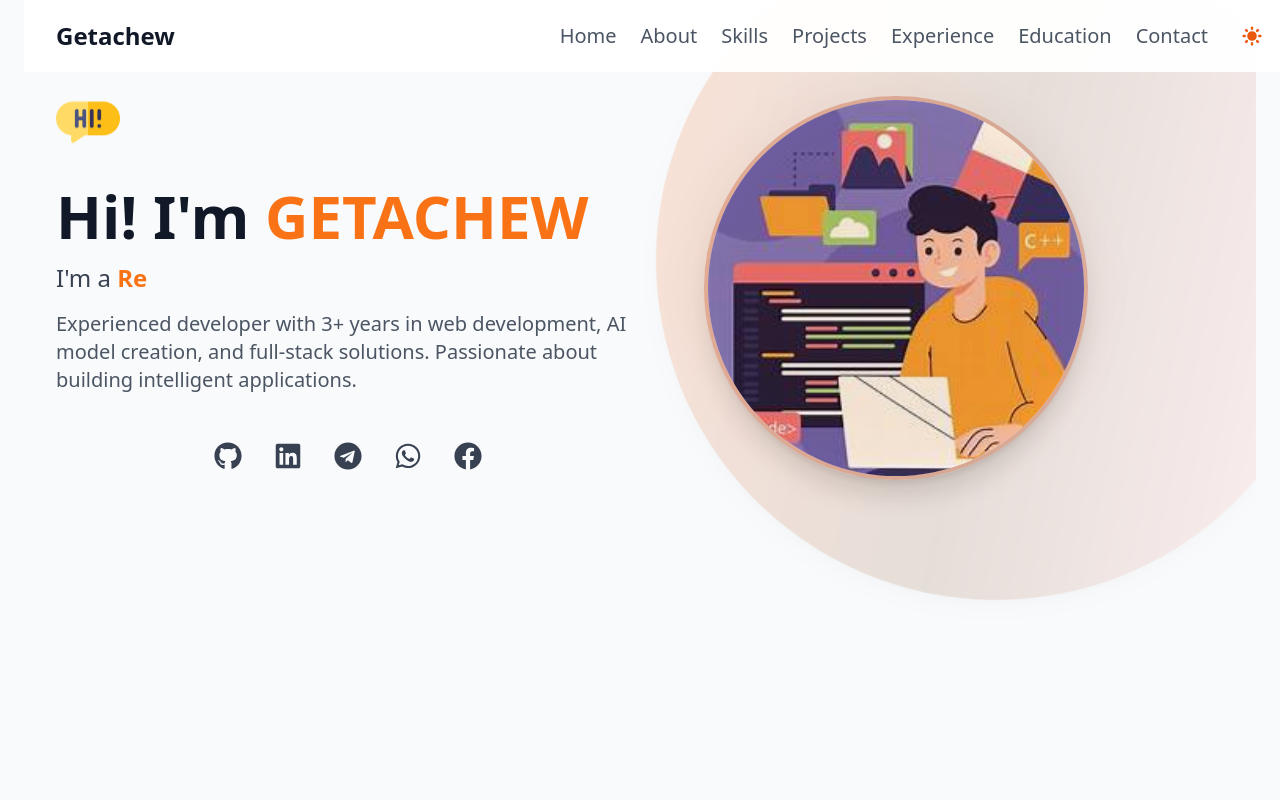
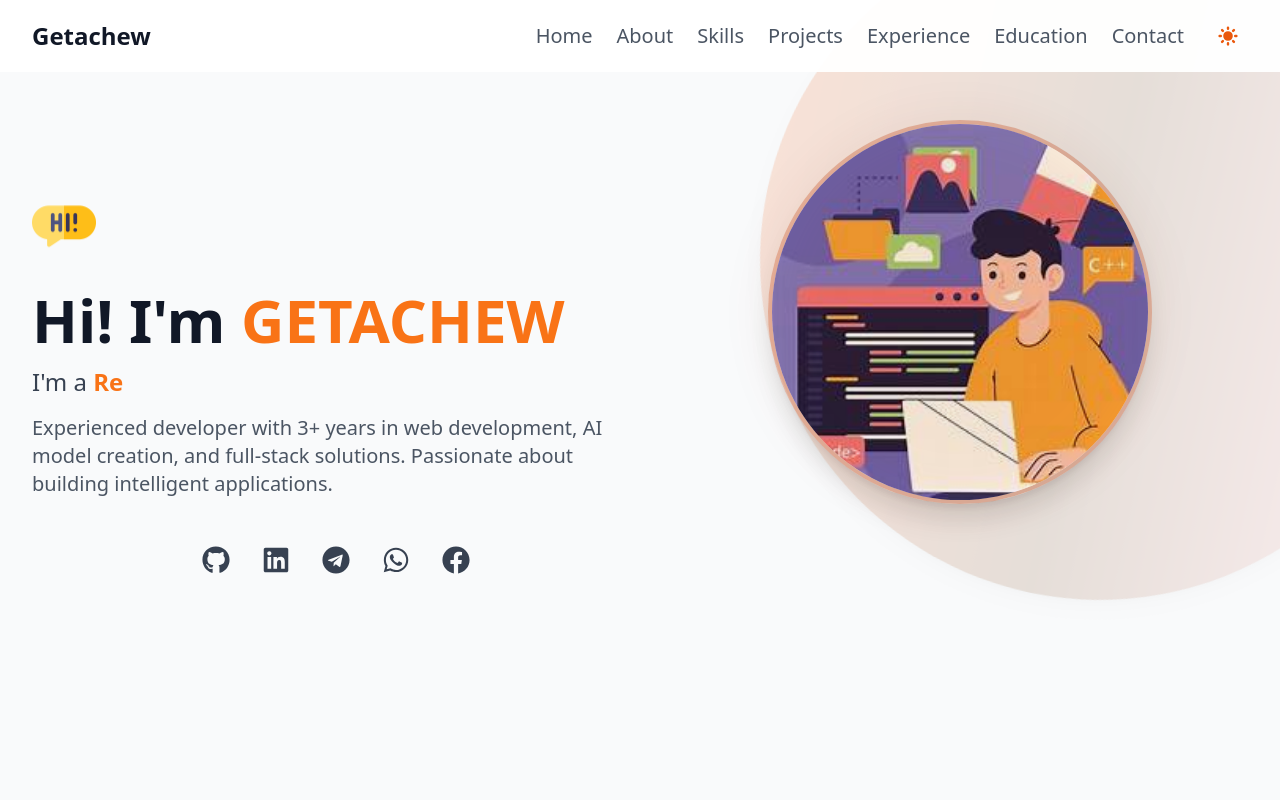
Before and after one commit to Getachew0557/getachew-portfolio-dev, a React (Vite) app: page / in a window 1280 px wide. Shown: the top 800 px of the page. Built offline with nearby package versions, Linux system fonts and the light colour scheme.

Commit message:
adjust image positioning

```diff
--- a/src/components/hero/Hero.jsx
+++ b/src/components/hero/Hero.jsx
@@ -1,19 +1,24 @@
 import React, { useEffect, useState } from 'react';
 import Navbar from '../navbar/Navbar';
-import { FaGithub, FaLinkedin, FaTelegram, FaFacebook, FaWhatsapp } from 'react-icons/fa';
+import {
+  FaGithub,
+  FaLinkedin,
+  FaTelegram,
+  FaFacebook,
+  FaWhatsapp,
+} from 'react-icons/fa';
 import hi from '../../assets/hi.png';
 import img from '../../assets/hero.jpg';
 
 export default function Hero({ darkMode, toggleDarkMode }) {
   const [text, setText] = useState('');
   const professions = [
-    "AI/Machine Learning Engineer",
-    "Data Scientist",
-    "Full Stack Developer",
-    "Gen AI Engineer",
-    "Researcher",
+    'AI/Machine Learning Engineer',
+    'Data Scientist',
+    'Full Stack Developer',
+    'Gen AI Engineer',
+    'Researcher',
   ];
-
   let currentProfessionIndex = 0;
 
   useEffect(() => {
@@ -35,7 +40,8 @@ export default function Hero({ darkMode, toggleDarkMode }) {
 
               if (currentText.length === 0) {
                 clearInterval(eraseInterval);
-                currentProfessionIndex = (currentProfessionIndex + 1) % professions.length;
+                currentProfessionIndex =
+                  (currentProfessionIndex + 1) % professions.length;
                 typeProfession();
               }
             }, 50);
@@ -48,21 +54,31 @@ export default function Hero({ darkMode, toggleDarkMode }) {
   }, []);
 
   return (
-    <section id='home' className={`relative px-6 overflow-hidden min-h-screen flex flex-col transition-colors duration-300
-        ${darkMode ? 'bg-gray-900' : 'bg-gray-50'}`}>
-          <div className={`relative overflow-hidden min-h-screen flex flex-col transition-colors duration-300
-        ${darkMode ? 'bg-gray-900' : 'bg-gray-50'}`}>
-
+    <section
+      id="home"
+      className={`relative overflow-hidden min-h-screen transition-colors duration-300 flex flex-col
+        ${darkMode ? 'bg-gray-900' : 'bg-gray-50'}`}
+    >
       {/* Animated Yellow Circle */}
-      <div className={`hidden md:block h-[500px] w-[500px] lg:h-[680px] lg:w-[680px] right-0
-          bg-gradient-to-r absolute rounded-full transform rotate-12 -top-20 md:-top-40 lg:-top-20
-          -right-20 md:-right-40 lg:-right-20 shadow-lg animate-pulse transition-all duration-300
-          ${darkMode ? 'from-orange-600 via-yellow-500 to-red-400 opacity-20' : 'from-orange-600 via-yellow-900 to-red-300 opacity-15'}`} />
+      <div
+        className={`hidden md:block h-[500px] w-[500px] lg:h-[680px] lg:w-[680px] bg-gradient-to-r rounded-full
+          absolute -top-20 md:-top-40 lg:-top-20 -right-32 md:-right-44 lg:-right-40 transform rotate-12 shadow-lg animate-pulse
+          transition-all duration-300
+          ${
+            darkMode
+              ? 'from-orange-600 via-yellow-500 to-red-400 opacity-20'
+              : 'from-orange-600 via-yellow-900 to-red-300 opacity-15'
+          }`}
+      />
 
       <Navbar darkMode={darkMode} toggleDarkMode={toggleDarkMode} />
 
-      <section data-aos="fade-up" data-aos-delay="250" className="body-font z-10">
-        <div className="container mx-auto flex px-8 py-12 md:py-24 flex-col-reverse md:flex-row items-center">
+      <section
+        data-aos="fade-up"
+        data-aos-delay="250"
+        className="body-font flex-grow z-10"
+      >
+        <div className="container mx-auto flex px-8 pt-12 pb-4 md:pt-24 md:pb-8 flex-col-reverse md:flex-row items-center min-h-[calc(100vh-80px)]">
           {/* Left Section */}
           <div className="flex flex-col items-center md:items-start text-center md:text-left md:w-1/2 relative mt-8 md:mt-0">
             <div className="max-w-2xl">
@@ -73,28 +89,53 @@ export default function Hero({ darkMode, toggleDarkMode }) {
                 className="w-12 h-12 md:w-16 md:h-16 mb-4 animate-bounce"
                 alt="Hi"
               />
-              <h1 className={`title-font text-4xl sm:text-5xl lg:text-6xl font-bold mb-4
-                  ${darkMode ? 'text-gray-100' : 'text-gray-900'}`}>
+              <h1
+                className={`title-font text-4xl sm:text-5xl lg:text-6xl font-bold mb-4
+                  ${darkMode ? 'text-gray-100' : 'text-gray-900'}`}
+              >
                 Hi! I'm <span className="text-orange-500">GETACHEW</span>
               </h1>
-              <p className={`text-lg md:text-xl lg:text-2xl mb-4
-                  ${darkMode ? 'text-gray-300' : 'text-gray-700'}`}>
-                I'm a <span className="text-orange-500 font-semibold">{text}</span>
+              <p
+                className={`text-lg md:text-xl lg:text-2xl mb-4
+                  ${darkMode ? 'text-gray-300' : 'text-gray-700'}`}
+              >
+                I'm a{' '}
+                <span className="text-orange-500 font-semibold">{text}</span>
               </p>
-              <p className={`text-lg md:text-xl leading-relaxed font-medium
-                  ${darkMode ? 'text-gray-400' : 'text-gray-600'}`}>
-                Experienced developer with 3+ years in web development, AI model creation,
-                and full-stack solutions. Passionate about building intelligent applications.
+              <p
+                className={`text-lg md:text-xl leading-relaxed font-medium
+                  ${darkMode ? 'text-gray-400' : 'text-gray-600'}`}
+              >
+                Experienced developer with 3+ years in web development, AI model
+                creation, and full-stack solutions. Passionate about building
+                intelligent applications.
               </p>
 
               {/* Social Icons */}
               <div className="flex justify-center flex-wrap gap-4 sm:gap-8 mt-12">
                 {[
-                  { icon: <FaGithub />, link: 'https://github.com/Getachew0557' },
-                  { icon: <FaLinkedin />, link: 'https://linkedin.com/in/getachew-getu' },
-                  { icon: <FaTelegram />, link: 'https://t.me/@Two_G', tooltip: '+251947831668' },
-                  { icon: <FaWhatsapp />, link: 'https://wa.me/+251947831668', tooltip: '+251947831668' },
-                  { icon: <FaFacebook />, link: 'https://web.facebook.com/getachew.getu.56/' },
+                  {
+                    icon: <FaGithub />,
+                    link: 'https://github.com/Getachew0557',
+                  },
+                  {
+                    icon: <FaLinkedin />,
+                    link: 'https://linkedin.com/in/getachew-getu',
+                  },
+                  {
+                    icon: <FaTelegram />,
+                    link: 'https://t.me/@Two_G',
+                    tooltip: '+251947831668',
+                  },
+                  {
+                    icon: <FaWhatsapp />,
+                    link: 'https://wa.me/+251947831668',
+                    tooltip: '+251947831668',
+                  },
+                  {
+                    icon: <FaFacebook />,
+                    link: 'https://web.facebook.com/getachew.getu.56/',
+                  },
                 ].map((social, index) => (
                   <a
                     key={index}
@@ -102,13 +143,22 @@ export default function Hero({ darkMode, toggleDarkMode }) {
                     target="_blank"
                     rel="noopener noreferrer"
                     className={`transition-all duration-300 transform hover:scale-125 relative group
-                        ${darkMode ? 'text-gray-300 hover:text-orange-400' : 'text-gray-700 hover:text-orange-600'}`}
+                      ${
+                        darkMode
+                          ? 'text-gray-300 hover:text-orange-400'
+                          : 'text-gray-700 hover:text-orange-600'
+                      }`}
                   >
                     {React.cloneElement(social.icon, { size: 28 })}
                     {social.tooltip && (
-                      <span className={`absolute bottom-full left-1/2 -translate-x-1/2 mb-2 text-xs px-2 py-1 rounded
-                          ${darkMode ? 'bg-gray-800 text-white' : 'bg-gray-100 text-gray-900'}
-                          opacity-0 group-hover:opacity-100 transition-opacity duration-200`}>
+                      <span
+                        className={`absolute bottom-full left-1/2 -translate-x-1/2 mb-2 text-xs px-2 py-1 rounded
+                          ${
+                            darkMode
+                              ? 'bg-gray-800 text-white'
+                              : 'bg-gray-100 text-gray-900'
+                          } opacity-0 group-hover:opacity-100 transition-opacity duration-200`}
+                      >
                         {social.tooltip}
                       </span>
                     )}
@@ -119,24 +169,26 @@ export default function Hero({ darkMode, toggleDarkMode }) {
           </div>
 
           {/* Right Section - Image */}
-          <div className="lg:max-w-lg lg:w-full md:w-1/2 w-5/6 mb-8 md:mb-0 relative">
-            <div className="relative w-64 h-64 sm:w-80 sm:h-80 md:w-96 md:h-96 mx-auto">
-              <div className={`absolute inset-0 rounded-full blur-xl animate-pulse
-                  ${darkMode ? 'bg-orange-500/20' : 'bg-orange-900/15'}`} />
+          <div className="relative lg:absolute lg:top-[15%] lg:right-[0.02%] md:w-1/2 w-5/6 mb-8 md:mb-0">
+            <div className="relative w-64 h-64 sm:w-80 sm:h-80 md:w-96 md:h-96 mx-auto lg:ml-auto">
+              <div
+                className={`absolute inset-0 rounded-full blur-xl animate-pulse
+                  ${darkMode ? 'bg-orange-500/20' : 'bg-orange-900/15'}`}
+              />
               <img
                 src={img}
                 alt="Getachew"
                 className={`object-cover object-center rounded-full w-full h-full border-4
-                    ${darkMode ? 'border-orange-500/30 hover:border-orange-500' : 'border-orange-700/30 hover:border-orange-900'}
-                    transition-all duration-300 shadow-xl`}
+                    ${
+                      darkMode
+                        ? 'border-orange-500/30 hover:border-orange-500'
+                        : 'border-orange-700/30 hover:border-orange-900'
+                    } transition-all duration-300 shadow-xl`}
               />
             </div>
           </div>
         </div>
       </section>
-    </div>
-
     </section>
-
   );
 }
```
